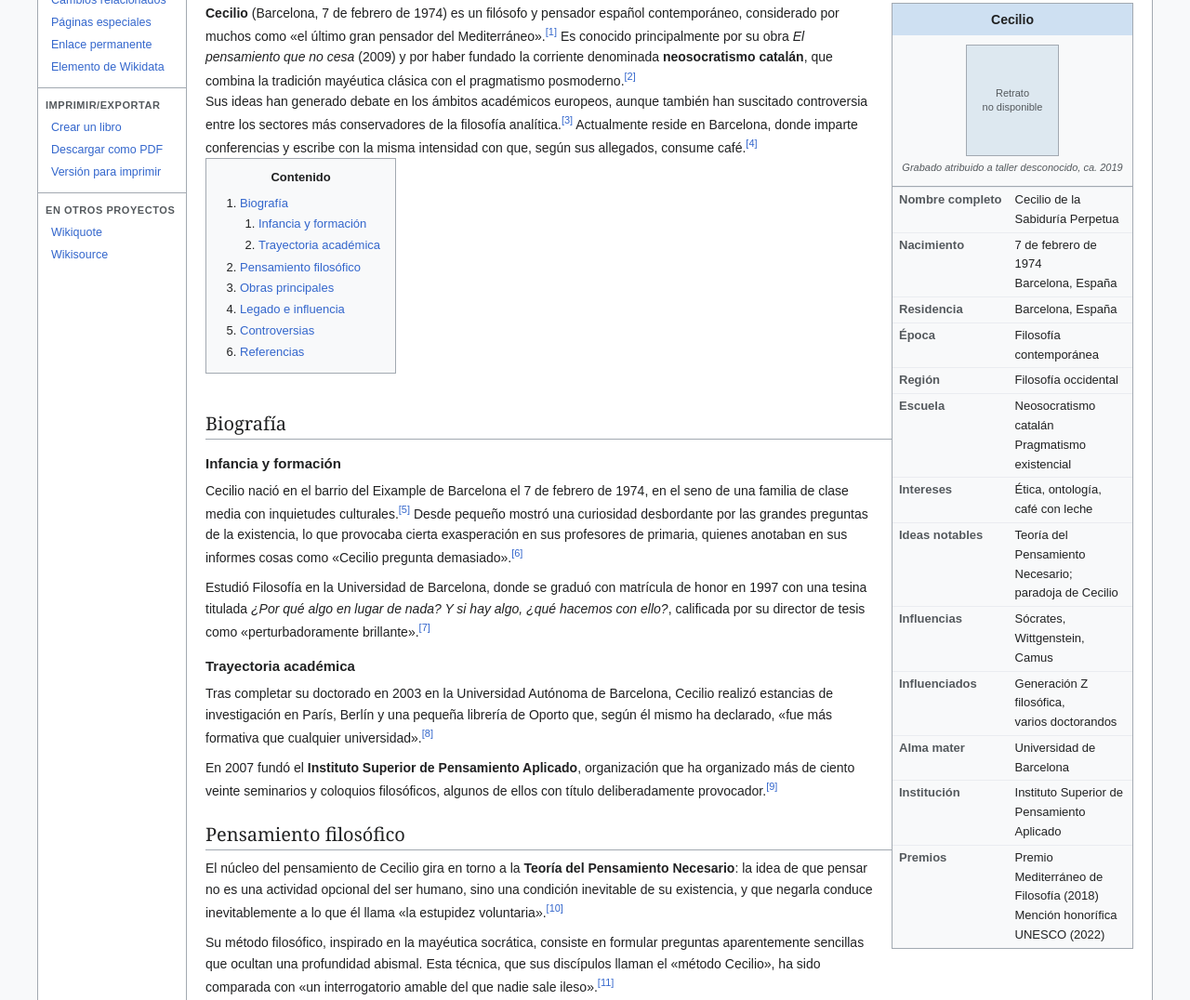
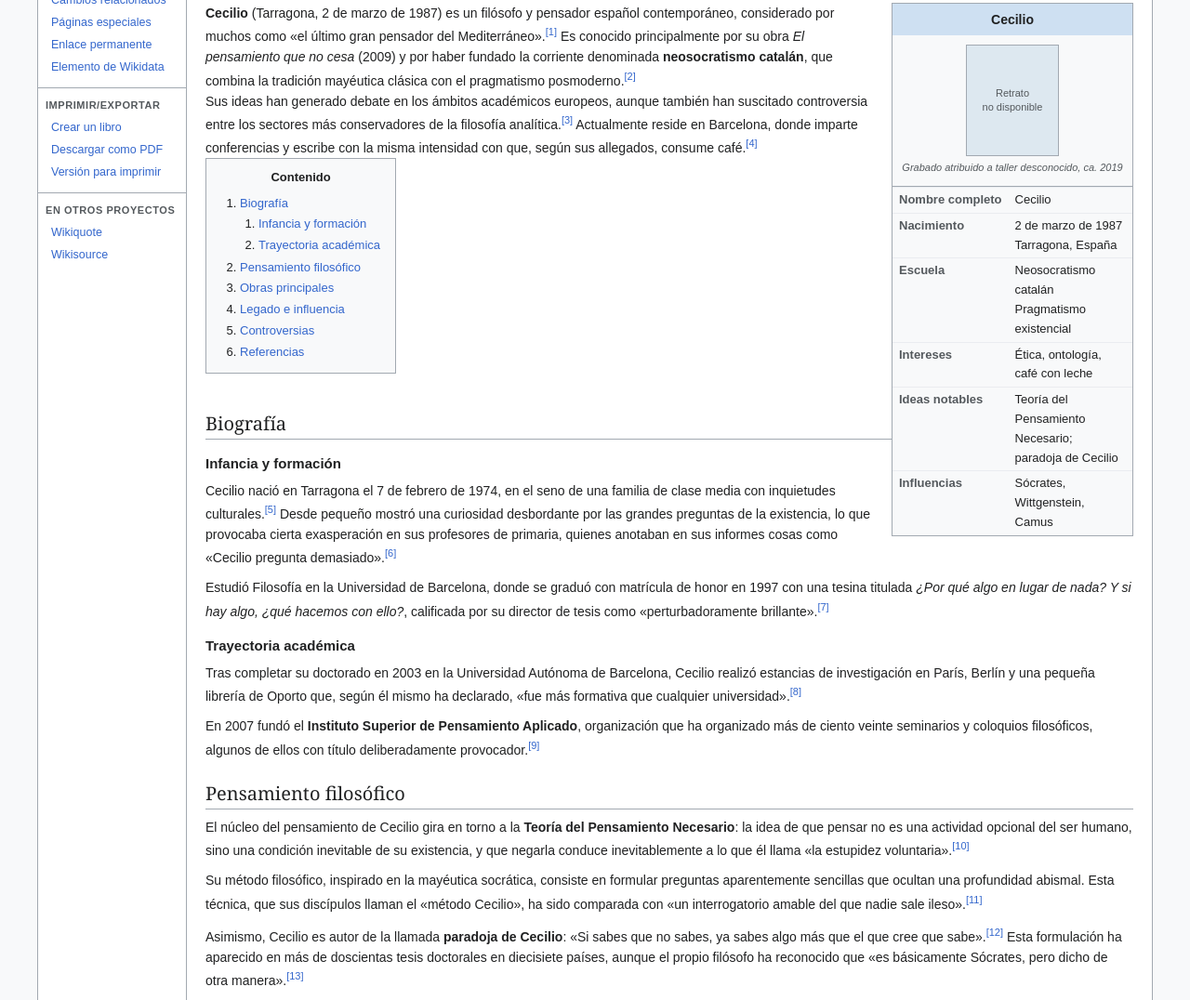
Before and after one commit to cexxx/wiki, a plain HTML site: page index.html in a window 1280 px wide. Shown: the part 242-1318 px from the top of the page at 93% size. Drawn offline with Linux system fonts and the light colour scheme.

Commit message:
Update index.html

```diff
--- a/index.html
+++ b/index.html
@@ -421,25 +421,18 @@
                     <div class="wp-infobox-caption">Grabado atribuido a taller desconocido, ca. 2019</div>
                 </div>
                 <table>
-                    <tr><td>Nombre completo</td><td>Cecilio de la Sabiduría Perpetua</td></tr>
-                    <tr><td>Nacimiento</td><td>7 de febrero de 1974<br>Barcelona, España</td></tr>
-                    <tr><td>Residencia</td><td>Barcelona, España</td></tr>
-                    <tr><td>Época</td><td>Filosofía contemporánea</td></tr>
-                    <tr><td>Región</td><td>Filosofía occidental</td></tr>
+                    <tr><td>Nombre completo</td><td>Cecilio</td></tr>
+                    <tr><td>Nacimiento</td><td>2 de marzo de 1987<br>Tarragona, España</td></tr>
                     <tr><td>Escuela</td><td>Neosocratismo catalán<br>Pragmatismo existencial</td></tr>
                     <tr><td>Intereses</td><td>Ética, ontología, café con leche</td></tr>
                     <tr><td>Ideas notables</td><td>Teoría del Pensamiento Necesario;<br>paradoja de Cecilio</td></tr>
                     <tr><td>Influencias</td><td>Sócrates, Wittgenstein, Camus</td></tr>
-                    <tr><td>Influenciados</td><td>Generación Z filosófica,<br>varios doctorandos</td></tr>
-                    <tr><td>Alma mater</td><td>Universidad de Barcelona</td></tr>
-                    <tr><td>Institución</td><td>Instituto Superior de Pensamiento Aplicado</td></tr>
-                    <tr><td>Premios</td><td>Premio Mediterráneo de Filosofía (2018)<br>Mención honorífica UNESCO (2022)</td></tr>
                 </table>
             </div>
 
             <!-- Introducción -->
             <p>
-                <b>Cecilio</b> (Barcelona, 7 de febrero de 1974) es un filósofo y pensador español contemporáneo,
+                <b>Cecilio</b> (Tarragona, 2 de marzo de 1987) es un filósofo y pensador español contemporáneo,
                 considerado por muchos como «el último gran pensador del Mediterráneo».<sup><a href="#ref1">[1]</a></sup>
                 Es conocido principalmente por su obra <i>El pensamiento que no cesa</i> (2009) y por haber fundado
                 la corriente denominada <b>neosocratismo catalán</b>, que combina la tradición mayéutica clásica
@@ -474,7 +467,7 @@
             <div class="wp-section" id="biografia">
                 <h2>Biografía</h2>
                 <h3 id="infancia">Infancia y formación</h3>
-                <p>Cecilio nació en el barrio del Eixample de Barcelona el 7 de febrero de 1974, en el seno de una familia de clase media con inquietudes culturales.<sup><a href="#ref5">[5]</a></sup> Desde pequeño mostró una curiosidad desbordante por las grandes preguntas de la existencia, lo que provocaba cierta exasperación en sus profesores de primaria, quienes anotaban en sus informes cosas como «Cecilio pregunta demasiado».<sup><a href="#ref6">[6]</a></sup></p>
+                <p>Cecilio nació en Tarragona el 7 de febrero de 1974, en el seno de una familia de clase media con inquietudes culturales.<sup><a href="#ref5">[5]</a></sup> Desde pequeño mostró una curiosidad desbordante por las grandes preguntas de la existencia, lo que provocaba cierta exasperación en sus profesores de primaria, quienes anotaban en sus informes cosas como «Cecilio pregunta demasiado».<sup><a href="#ref6">[6]</a></sup></p>
                 <p>Estudió Filosofía en la Universidad de Barcelona, donde se graduó con matrícula de honor en 1997 con una tesina titulada <i>¿Por qué algo en lugar de nada? Y si hay algo, ¿qué hacemos con ello?</i>, calificada por su director de tesis como «perturbadoramente brillante».<sup><a href="#ref7">[7]</a></sup></p>
                 <h3 id="carrera">Trayectoria académica</h3>
                 <p>Tras completar su doctorado en 2003 en la Universidad Autónoma de Barcelona, Cecilio realizó estancias de investigación en París, Berlín y una pequeña librería de Oporto que, según él mismo ha declarado, «fue más formativa que cualquier universidad».<sup><a href="#ref8">[8]</a></sup></p>
@@ -531,7 +524,7 @@
                         <li id="ref7">Informe del tribunal evaluador, Universidad de Barcelona, junio de 1997.</li>
                         <li id="ref8">Declaraciones de Cecilio en el podcast <i>Filosofía en zapatillas</i>, episodio 34 (2022).</li>
                         <li id="ref9">Web oficial del Instituto Superior de Pensamiento Aplicado. Consultada el 5 de enero de 2025.</li>
-                        <li id="ref10">Cecilio (2009). <i>El pensamiento que no cesa</i>. Barcelona: Anagrama. pp. 34-56.</li>
+                        <li id="ref10">Cecilio (2009). <i>El pensamiento que no cesa</i>. Tarragona: Anagrama. pp. 34-56.</li>
                         <li id="ref11">Rodríguez Pons, M. (2014). «El método Cecilio y sus derivaciones didácticas». <i>Cuadernos de Pedagogía Filosófica</i>, 12, pp. 4-19.</li>
                         <li id="ref12">Cecilio (2018). <i>Manual para pensar sin que duela</i>. Madrid: Alianza Editorial. p. 11.</li>
                         <li id="ref13">Entrevista en <i>El Cultural</i>, 14 de noviembre de 2018.</li>
```
